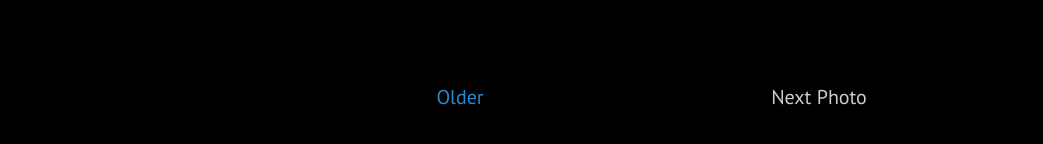
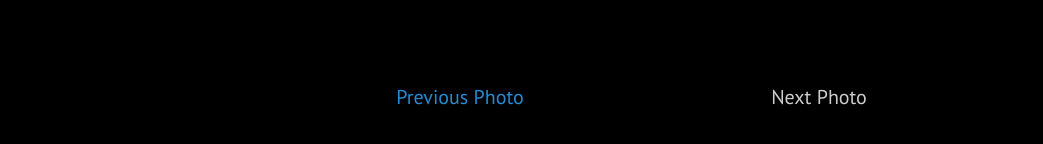
Before and after one commit to photozsm/photozsm.github.io, a Jekyll site: the page built from index.html, in a window 1280 px wide. Shown: the part 714-858 px from the top of the page, without its empty margins (0-1043 px from the left). Built offline with Jekyll 4.4.1, drawn with Linux system fonts in a browser that asks for light colours; Markdown is read by kramdown in place of the engine named in the settings; the list of posts is cut into pages by our own code.

Commit message:
no message

```diff
--- a/index.html
+++ b/index.html
@@ -20,13 +20,13 @@ layout: default
 
 <div class="pagination">
   {% if paginator.next_page %}
-    <a class="pagination-item older" href="/page{{paginator.next_page}}">Older</a>
+    <a class="pagination-item older" href="/page{{paginator.next_page}}">Previous Photo</a>
   {% else %}
     <span class="pagination-item older">Previous Photo</span>
   {% endif %}
   {% if paginator.previous_page %}
     {% if paginator.page == 2 %}
-      <a class="pagination-item newer" href="/">Newer</a>
+      <a class="pagination-item newer" href="/">Next Photo</a>
     {% else %}
       <a class="pagination-item newer" href="/page{{paginator.previous_page}}">Next Photo</a>
     {% endif %}
```
